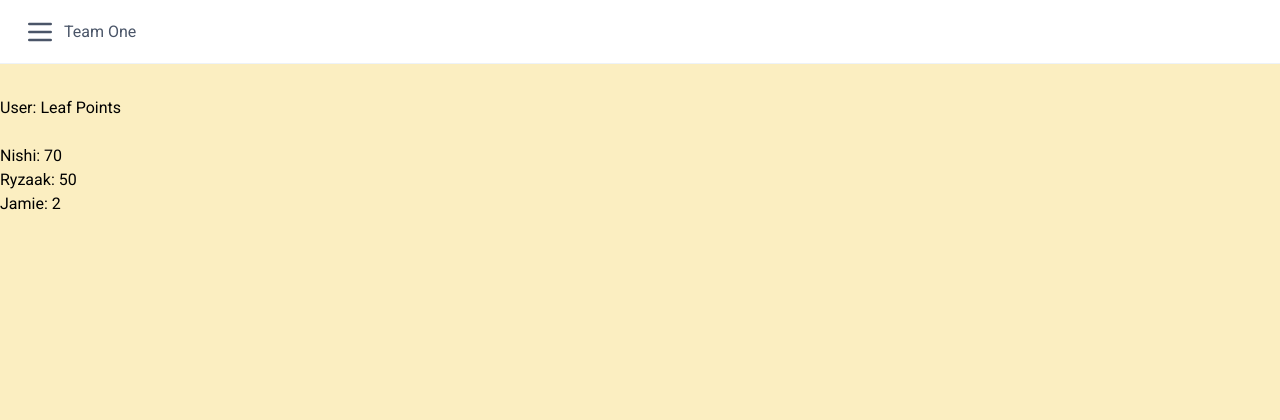
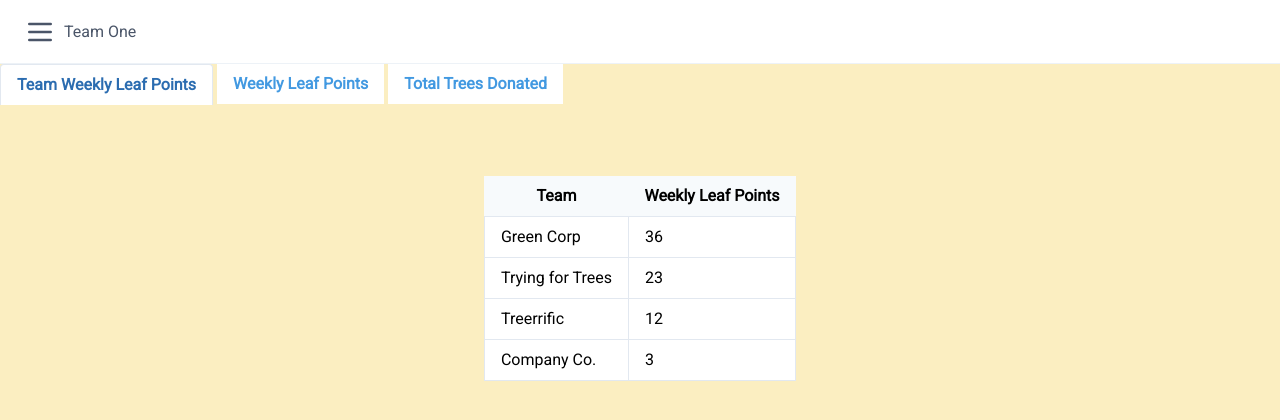
Before and after one commit to JamesSunshine/hackCHCH, a Vue app: page /leaderboard in a window 1280 px wide. Shown: the top 420 px of the page. Built offline with nearby package versions, Linux system fonts and the light colour scheme.

Commit message:
Added CSS and handling for the Leaderboard.

```diff
--- a/src/components/Leaderboard.vue
+++ b/src/components/Leaderboard.vue
@@ -1,17 +1,71 @@
 <template>
-    <div>
-        <p>Leaderboard</p>
-      <div>
-        <br><br><br>
-        <ul>
-          <li>User: Leaf Points</li>
-          <br>
-          <li v-for="item in items" :key="item.leafPoints">
-            {{ item.userName }}: {{ item.leafPoints}}
+    <div class="">
+        <ul class="flex">
+            <li class="-mb-px mr-1 mt-16" v-on:click="openTab('teamLeaf')">
+                <p class="bg-white inline-block border-l border-t border-r rounded-t py-2 px-4 text-blue-700 font-semibold">
+                    Team Weekly Leaf Points</p>
+            </li>
+            <li class="mr-1 my-16" v-on:click="openTab('soloLeaf')">
+                <a class="bg-white inline-block py-2 px-4 text-blue-500 hover:text-blue-800 font-semibold" href="#">Weekly
+                    Leaf Points</a>
+            </li>
+            <li class="mr-1 my-16" v-on:click="openTab('soloTree')">
+                <a class="bg-white inline-block py-2 px-4 text-blue-500 hover:text-blue-800 font-semibold" href="#">Total
+                    Trees Donated</a>
             </li>
         </ul>
+        <div class="mt-2">
+            <div v-if="teamLeaf">
+                <table class="m-auto">
+                    <thead>
+                    <tr class="bg-gray-100">
+                        <th class="px-4 py-2">Team</th>
+                        <th class="px-4 py-2">Weekly Leaf Points</th>
+                    </tr>
+                    </thead>
+                    <tbody>
+                    <tr class="bg-white" v-for="team in teamPoints" :key="team.leafPoints">
+                        <td class="border px-4 py-2">{{ team.teamName }}</td>
+                        <td class="border px-4 py-2">{{ team.leafPoints}}</td>
+                    </tr>
+                    </tbody>
+                </table>
+            </div>
+            <div v-if="soloLeaf" class="">
+                <table class="m-auto">
+                    <thead>
+                    <tr class="bg-gray-100">
+                        <th class="px-4 py-2">Name</th>
+                        <th class="px-4 py-2">Weekly Leaf Points</th>
+                    </tr>
+                    </thead>
+                    <tbody>
+                    <tr class="bg-white" v-for="item in items" :key="item.leafPoints">
+                        <td class="border px-4 py-2">{{ item.userName }}</td>
+                        <td class="border px-4 py-2">{{ item.leafPoints}}</td>
+                    </tr>
+                    </tbody>
+                </table>
+            </div>
+            <div v-if="soloTree">
+                <table class="m-auto">
+                    <thead>
+                    <tr class="bg-gray-100">
+                        <th class="px-4 py-2">Name</th>
+                        <th class="px-4 py-2">Total Donated Trees</th>
+                    </tr>
+                    </thead>
+                    <tbody>
+                    <tr class="bg-white" v-for="item in soloTreePoints" :key="item.leafPoints">
+                        <td class="border px-4 py-2">{{ item.userName }}</td>
+                        <td class="border px-4 py-2">{{ item.treePoints}}</td>
+                    </tr>
+                    </tbody>
+                </table>
             </div>
         </div>
+    </div>
+
 
 </template>
 
@@ -21,14 +75,52 @@
 
         data() {
             return {
-            items: [{leafPoints: 70, userName: "Nishi"},
-              {leafPoints: 50, userName: "Ryzaak"},
-              {leafPoints: 2, userName: "Jamie"}],
+                items: [{leafPoints: 70, userName: "Nishi Kawa"},
+                    {leafPoints: 50, userName: "Ryzaak Sunshine"},
+                    {leafPoints: 34, userName: "John Smith"},
+                    {leafPoints: 2, userName: "Jamie Maurice"}],
+
+                teamPoints: [{leafPoints: 36, teamName: "Green Corp"},
+                {leafPoints: 23, teamName: "Trying for Trees"},
+                {leafPoints: 12, teamName: "Treerrific"},
+                {leafPoints: 3, teamName: "Company Co."}],
+
+                soloTreePoints: [{treePoints: 3, userName: "John Smith"},
+                    {treePoints: 2, userName: "Ryzaak Sunshine"},
+                    {treePoints: 2, userName: "Nishi Kawa"},
+                    {treePoints: 1, userName: "Jamie Maurice"}],
+
+                teamLeaf: true,
+                soloLeaf: false,
+                soloTree: false,
+            }
+        },
+
+        methods: {
+
+
+            openTab(tab) {
+                switch (tab) {
+                    case('teamLeaf'):
+                        this.teamLeaf = true;
+                        this.soloLeaf = false;
+                        this.soloTree = false;
+                        break;
+                    case('soloLeaf'):
+                        this.teamLeaf = false;
+                        this.soloLeaf = true;
+                        this.soloTree = false;
+                        break;
+                    case('soloTree'):
+                        this.teamLeaf = false;
+                        this.soloLeaf = false;
+                        this.soloTree = true;
+                        break;
+                }
             }
         }
     }
 </script>
 
 <style scoped>
-
 </style>
--- a/src/components/Team.vue
+++ b/src/components/Team.vue
@@ -13,7 +13,7 @@
             </div>
             <div class="flex justify-center pb-3 text-grey-dark">
                 <div class="text-center mr-3 pr-3">
-                    <h2>2384</h2>
+                    <h2>36</h2>
                     <span>Total Leaf Points</span>
                 </div>
             </div>
```
Lines whose indentation alone changed are shown as unchanged.
